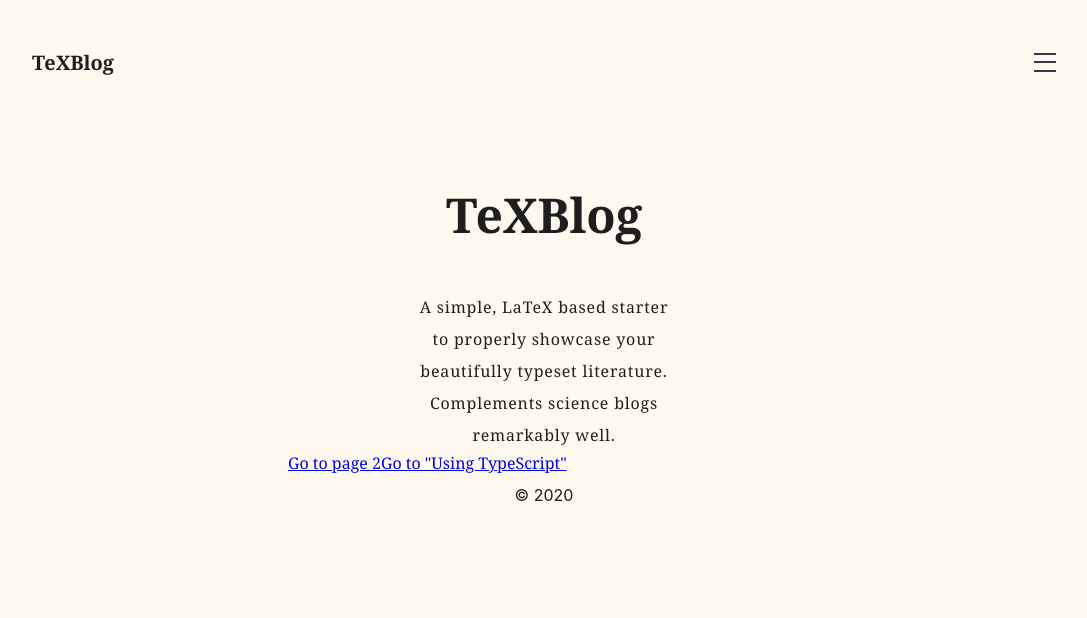
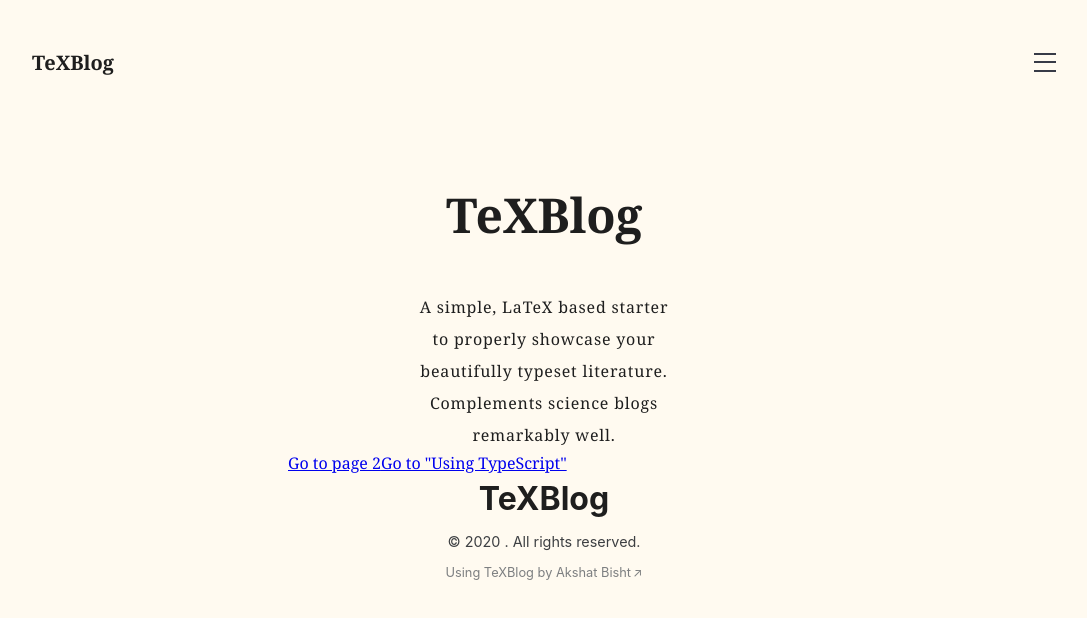
Before and after one commit to bitmaks/gatsby-starter-texblog, a Gatsby site: page / in a window 1280 px wide. Shown: the whole page, without its empty margins (96-1183 px from the left). Built offline with nearby package versions, Linux system fonts and the light colour scheme; Gatsby itself is replaced by a stand-in of ours; a web font is replaced by a local one.

Commit message:
Update footer styling and add credits

```diff
--- a/src/components/Footer/footer.scss
+++ b/src/components/Footer/footer.scss
@@ -0,0 +1,45 @@
+@import "../../styles/globals.scss";
+
+.Footer {
+  width: 100%;
+  display: flex;
+  flex-direction: column;
+  justify-content: flex-end;
+  align-items: center;
+  bottom: 0;
+  margin-bottom: 5vh;
+
+  &__title {
+    margin-bottom: 16px;
+    line-height: 1em;
+  }
+
+  &__legal {
+    font-size: 90%;
+    color: $grey-800;
+    margin-bottom: 10px;
+    font-weight: 400;
+  }
+
+  &__citation {
+    font-family: $sans-serif-stack;
+    font-size: 80%;
+    color: $grey-700;
+    text-decoration: none;
+    font-weight: 400;
+    transition: opacity 150ms ease-in-out;
+    opacity: 1;
+    &:hover {
+      opacity: 0.5;
+      text-decoration: underline;
+    }
+    &::after {
+      content: "↗";
+      font-size: 95%;
+      margin-left: 2px;
+      display: inline-block;
+      vertical-align: center;
+      line-height: normal;
+    }
+  }
+}
--- a/src/components/Footer/footer.tsx
+++ b/src/components/Footer/footer.tsx
@@ -6,7 +6,19 @@ import "./footer.scss"
 
 const Footer = props => (
   <footer className={`Footer ${props.className}`}>
-    <span className="Footer__legal">© {new Date().getFullYear()}</span>
+    <h2 className="Footer__title">{props.siteTitle}</h2>
+    <span className="Footer__legal">
+      © {new Date().getFullYear()} {props.siteAuthor}. All rights reserved.
+    </span>
+    {/* I'd appreciate it if you keep the credits :) */}
+    <a
+      href="https://github.com/aaaakshat/gatsby-starter-texblog"
+      target="_blank"
+      rel="noopener noreferrer"
+      className="Footer__citation"
+    >
+      Using TeXBlog by Akshat Bisht
+    </a>
   </footer>
 )
 
```
